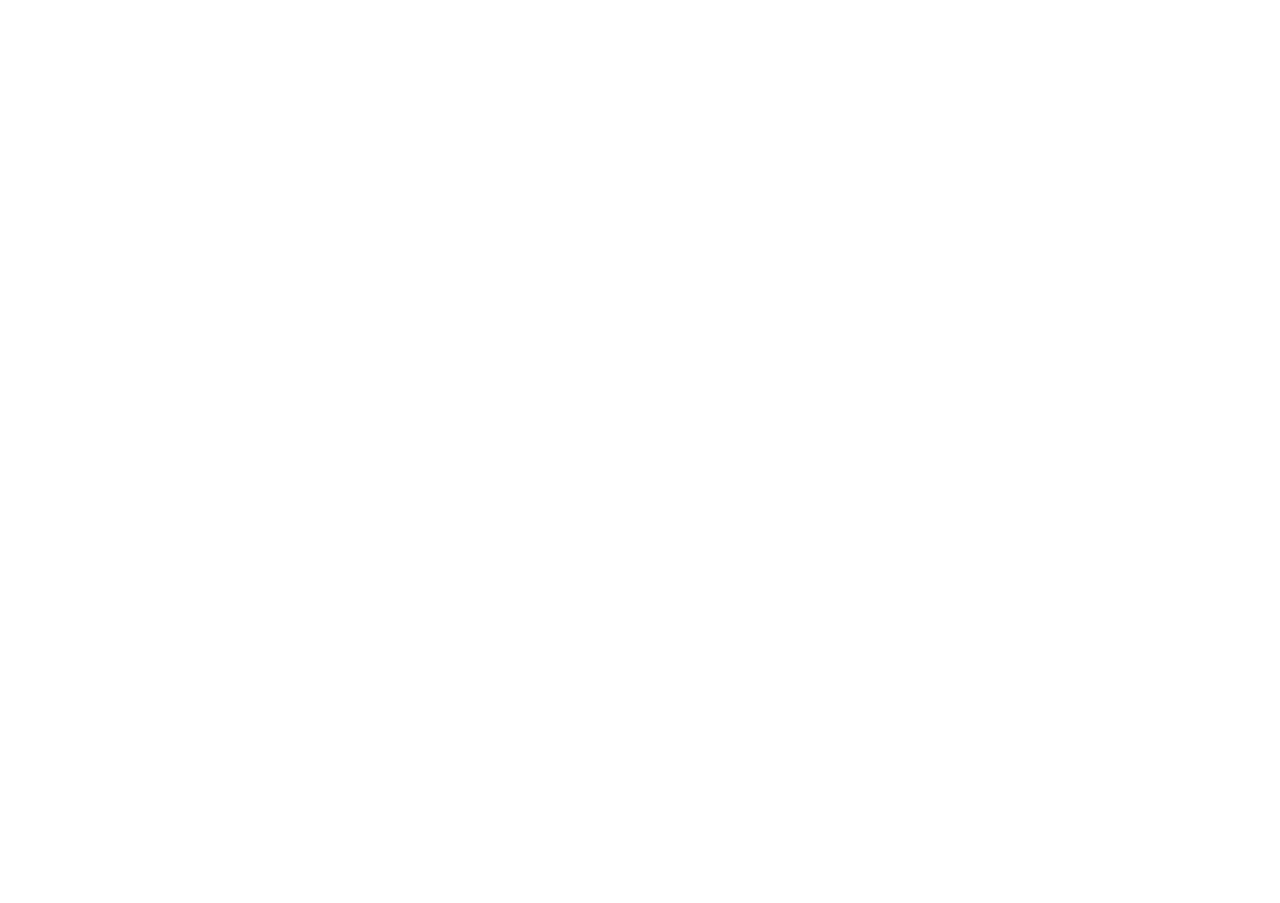
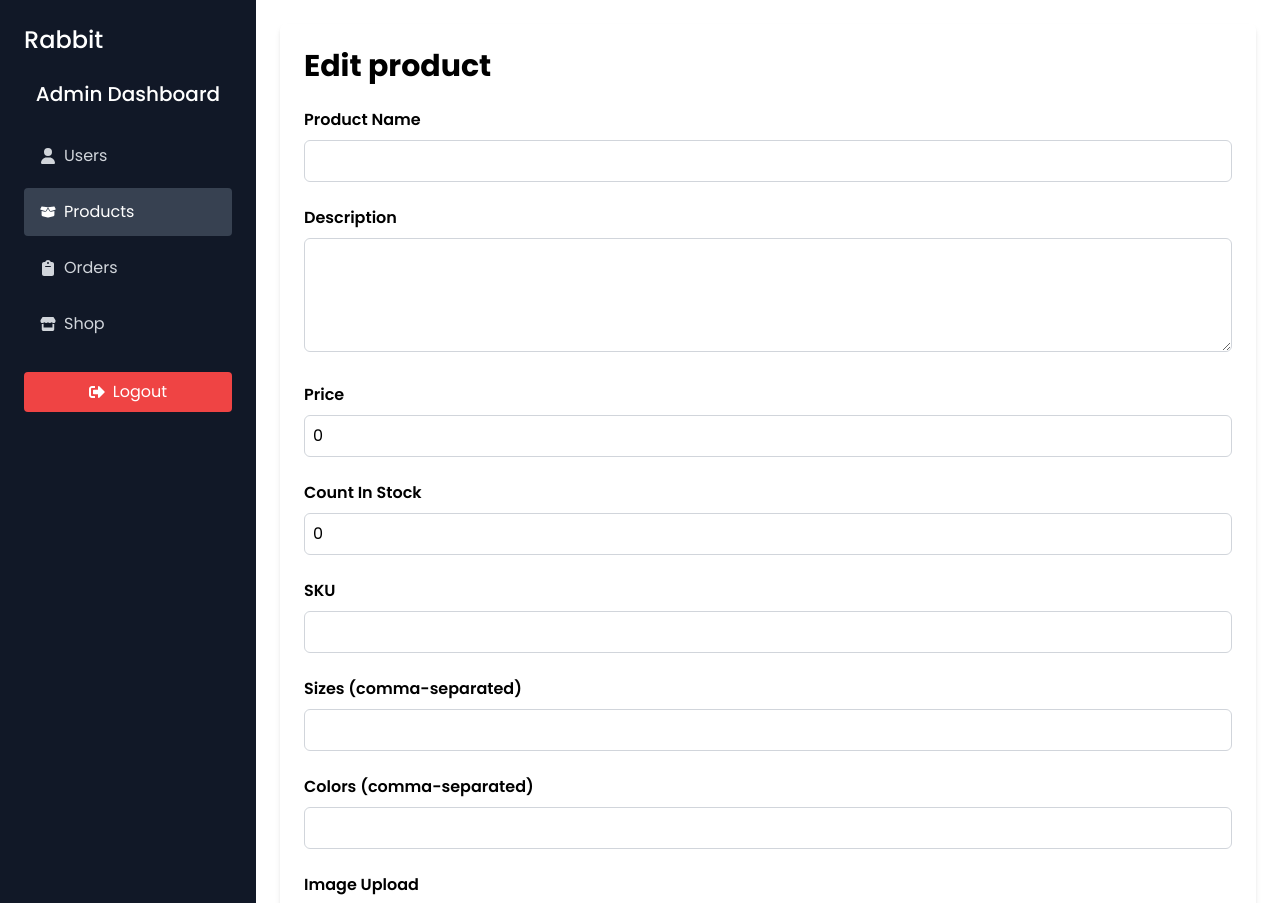
Before and after one commit to kieukieu998/shopping-cart-rabbit, a React (Vite) app in the folder frontend/: page /admin/products/123123/edit in a window 1280 px wide. Before the commit this address had no page. Shown: the top 903 px of the page. Before the commit the page ends 800 px from the top, so only its background shows below. Built offline with nearby package versions, Linux system fonts and the light colour scheme.

Commit message:
edit product

```diff
--- a/frontend/src/App.jsx
+++ b/frontend/src/App.jsx
@@ -16,6 +16,7 @@
 import AdminHomePage from "./pages/AdminHomePage"
 import UserManagement from "./components/Admin/UserManagement"
 import ProductManagement from "./components/Admin/ProductManagement"
+import EditProductPage from "./components/Admin/EditProductPage"
 
 const App = () => {
   return (
@@ -39,6 +40,7 @@
             <Route index element={<AdminHomePage />} />
             <Route path="users" element={<UserManagement />} />
             <Route path="products" element={<ProductManagement />} />
+            <Route path="products/:id/edit" element={<EditProductPage />} />
         </Route>
       </Routes>
     </BrowserRouter>
--- /dev/null
+++ b/frontend/src/components/Admin/EditProductPage.jsx
@@ -0,0 +1,170 @@
+import React, { useState } from 'react'
+
+const EditProductPage = () => {
+    const [productData, setProductData] = useState({
+        name: "",
+        description: "",
+        price: 0,
+        countInStock: 0,
+        sku: "",
+        category: "",
+        brand: "",
+        sizes: [],
+        colors: [],
+        collections: "",
+        material: "",
+        gender: "",
+        images: [
+            {
+                url: "https://picsum.photos/150/?random=1"
+            },
+            {
+                url: "https://picsum.photos/150/?random=2"
+            }
+        ],
+    });
+
+    const handleChange = (e) => {
+        const { name, value } = e.target;
+        setProductData((prevData) => ({
+            ...prevData,
+            [name]: value
+        }));
+    };
+
+    const handleImageUpload = async (e) => {
+        const file = e.target.files[0];
+        console.log(file);
+
+    };
+
+    const handleSubmit = (e) => {
+        e.preventDefault();
+        console.log(productData);
+
+    }
+    return (
+        <div className="max-w-5xl mx-auto p-6 shadow-md rounded-md">
+            <h2 className="text-3xl font-bold mb-6">Edit product</h2>
+            <form onSubmit={handleSubmit}>
+                {/* Name  */}
+                <div className="mb-6">
+                    <label htmlFor="name" className="block font-semibold mb-2">Product Name</label>
+                    <input type="text"
+                        id="name"
+                        name="name"
+                        value={productData.name}
+                        onChange={handleChange}
+                        className="w-full border border-gray-300 rounded-md p-2 outline-none"
+                        required
+                    />
+                </div>
+                {/* Description  */}
+                <div className="mb-6">
+                    <label htmlFor="description" className="block font-semibold mb-2">Description</label>
+                    <textarea
+                        id="name"
+                        name="description"
+                        value={productData.description}
+                        onChange={handleChange}
+                        className="w-full border border-gray-300 rounded-md p-2 outline-none"
+                        rows={4}
+                        required
+                    />
+                </div>
+                {/* Price  */}
+                <div className="mb-6">
+                    <label htmlFor="price" className="block font-semibold mb-2">Price</label>
+                    <input type="number"
+                        id="price"
+                        name="price"
+                        value={productData.price}
+                        onChange={handleChange}
+                        className="w-full border border-gray-300 rounded-md p-2 outline-none"
+                        required
+                    />
+                </div>
+                {/* Count In Stock  */}
+                <div className="mb-6">
+                    <label htmlFor="countInStock" className="block font-semibold mb-2">Count In Stock</label>
+                    <input type="number"
+                        id="countInStock"
+                        name="countInStock"
+                        value={productData.countInStock}
+                        onChange={handleChange}
+                        className="w-full border border-gray-300 rounded-md p-2 outline-none"
+                        required
+                    />
+                </div>
+                {/* SKU  */}
+                <div className="mb-6">
+                    <label htmlFor="price" className="block font-semibold mb-2">SKU</label>
+                    <input type="text"
+                        id="sku"
+                        name="sku"
+                        value={productData.sku}
+                        onChange={handleChange}
+                        className="w-full border border-gray-300 rounded-md p-2 outline-none"
+                        required
+                    />
+                </div>
+                {/* Sizes  */}
+                <div className="mb-6">
+                    <label htmlFor="price" className="block font-semibold mb-2">Sizes (comma-separated)</label>
+                    <input type="text"
+                        id="size"
+                        name="size"
+                        value={productData.sizes.join(", ")}
+                        onChange={(e) => setProductData({
+                            ...productData,
+                            sizes: e.target.value.split(", ").map((size) => size.trim()),
+                        })}
+                        className="w-full border border-gray-300 rounded-md p-2 outline-none"
+                        required
+                    />
+                </div>
+                {/* Colors  */}
+                <div className="mb-6">
+                    <label htmlFor="colors" className="block font-semibold mb-2">Colors (comma-separated)</label>
+                    <input type="text"
+                        id="colors"
+                        name="colors"
+                        value={productData.colors.join(", ")}
+                        onChange={(e) => setProductData({
+                            ...productData,
+                            colors: e.target.value.split(", ").map((color) => color.trim()),
+                        })}
+                        className="w-full border border-gray-300 rounded-md p-2 outline-none"
+                        required
+                    />
+                </div>
+                {/* Image Upload  */}
+                <div className="mb-6">
+                    <label htmlFor="images" className="block font-semibold mb-2">Image Upload</label>
+                    <input type="file"
+                        id="images"
+                        name="images"
+                        onChange={handleImageUpload}
+                        className="w-full border border-gray-300 rounded-md p-2 outline-none"
+                        required
+                    />
+                    <div className="flex gap-4 mt-4">
+                        {
+                            productData.images.map((image, index) => {
+                                return(
+                                    <div key={index}>
+                                        <img src={image.url} alt={image.allText || "Product Image" } />
+                                    </div>
+                                )
+                            })
+                        }
+
+                    </div>
+                </div>
+                <button type="submit" className="w-full bg-green-500 text-white py-2 rounded-md hover:bg-green-600 transition-colors">Update product</button>
+            </form>
+        </div>
+    )
+}
+
+export default EditProductPage
--- a/frontend/src/components/Admin/ProductManagement.jsx
+++ b/frontend/src/components/Admin/ProductManagement.jsx
@@ -40,7 +40,7 @@
                                             <td className="p-4 font-medium text-gray-900 whitespace-nowrap">{product.price}</td>
                                             <td className="p-4 font-medium text-gray-900 whitespace-nowrap">{product.sku}</td>
                                             <td className="p-4 font-medium text-gray-900 whitespace-nowrap">
-                                                <Link to={`/admin/products/${product._id}`} className="bg-yellow-500 text-white px-4 py-2 rounded hover:bg-yellow-600 mr-2">Edit</Link>
+                                                <Link to={`/admin/products/${product._id}/edit`} className="bg-yellow-500 text-white px-4 py-2 rounded hover:bg-yellow-600 mr-2">Edit</Link>
                                                 <button onClick={() => handleDeleteUser(product._id)} className="bg-red-500 text-white px-4 py-2 rounded hover:bg-red-600">Delete</button>
                                             </td>
                                         </tr>
```
